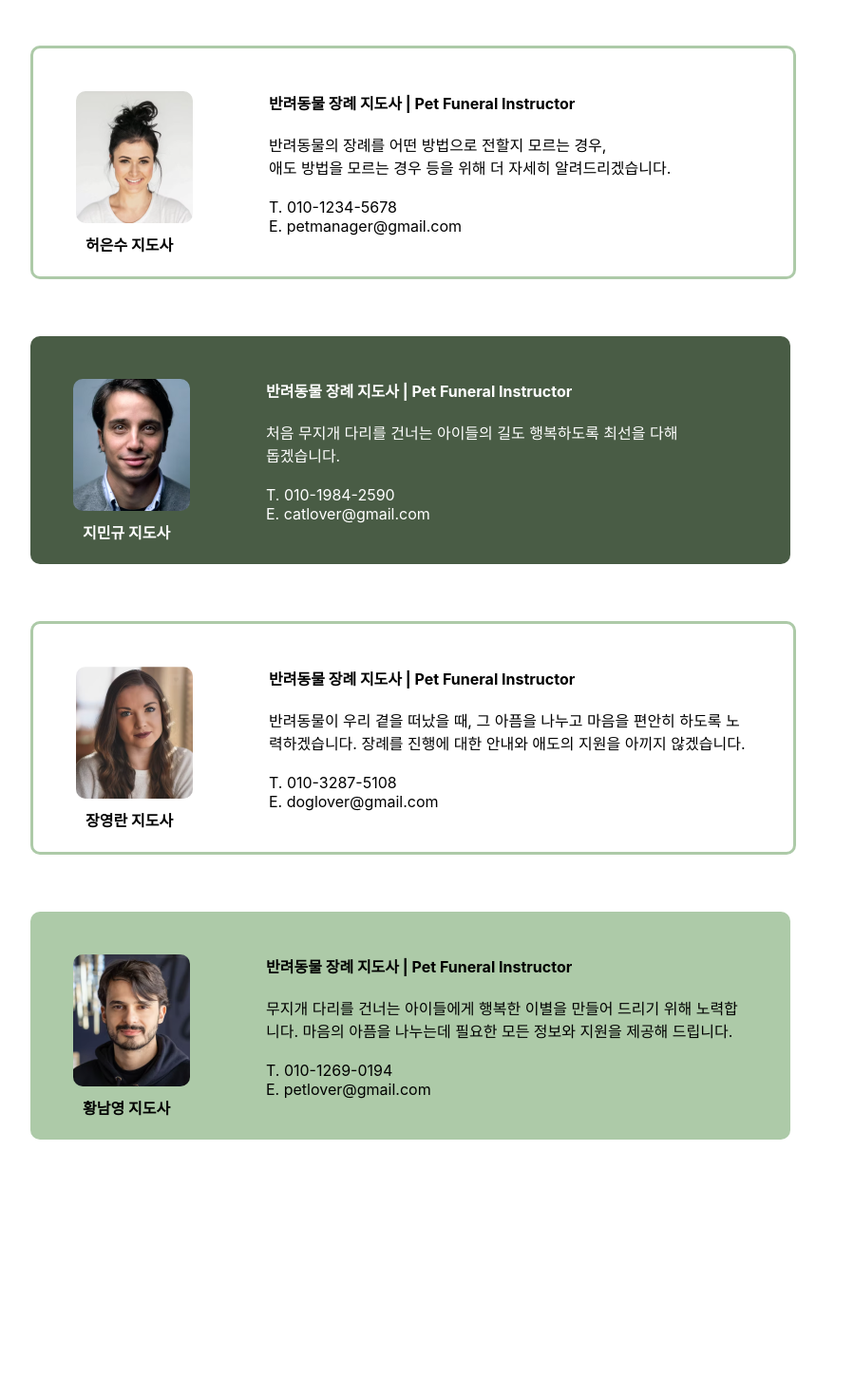
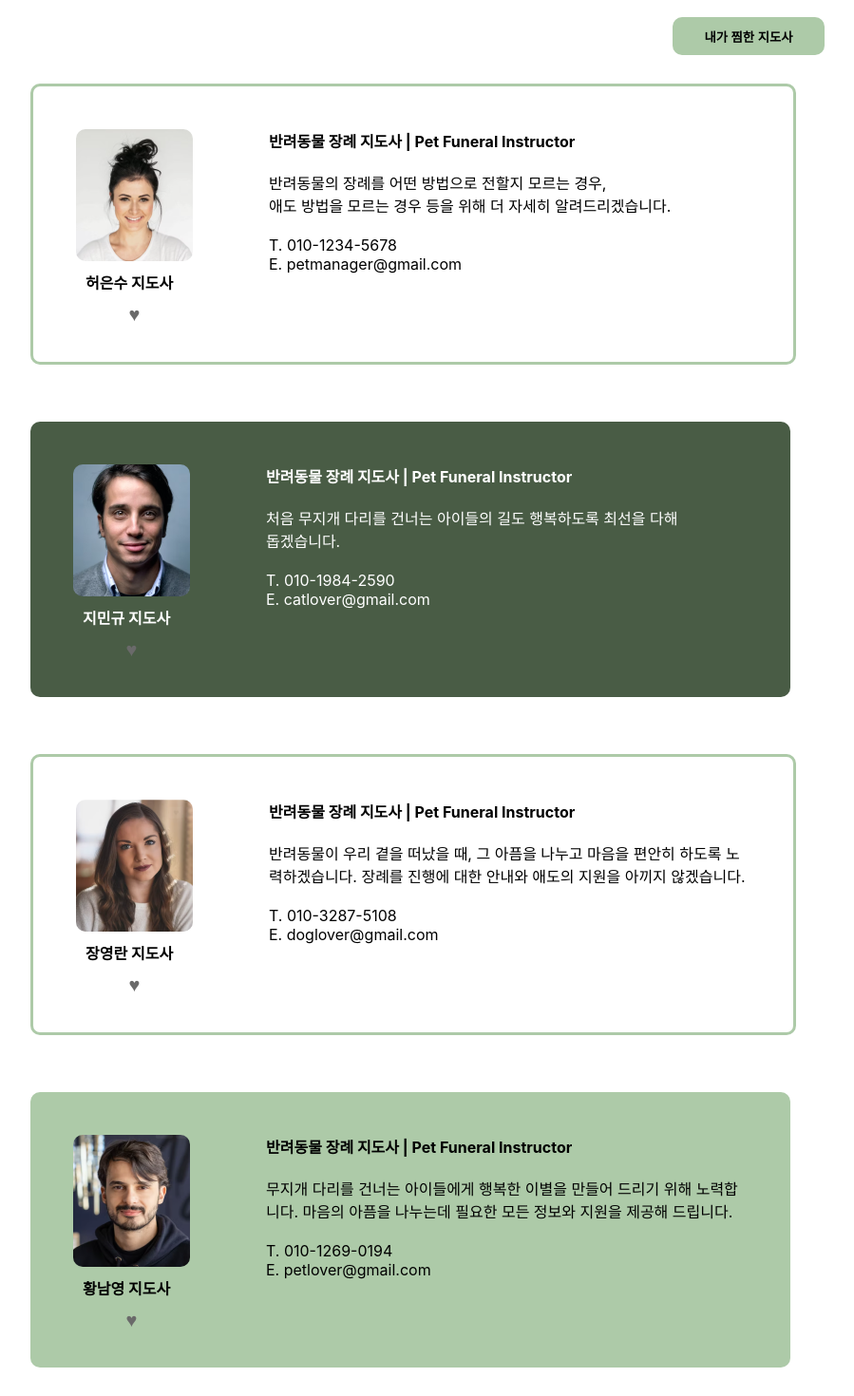
Before and after one commit to 23Software5/FrontEnd, a React (Create React App) app: page /instructor in a window 1280 px wide. Shown: the part 399-1869 px from the top of the page at 95% size, without its empty margins (205-1104 px from the left). Before the commit the page ends 1632 px from the top, so only its background shows below. Built offline with nearby package versions, Linux system fonts and the light colour scheme.

Commit message:
Instructor list like function

```diff
--- a/src/pages/Instructor.js
+++ b/src/pages/Instructor.js
@@ -1,8 +1,29 @@
-import React from "react";
+import React, { useState } from "react";
 import Body from "../components/Body";
 import "../styles/Instructor.css";
 
+
 const Instructor = () => {
+  const [likedInstructors, setLikedInstructors] = useState([]);
+  const [showLikedInstructors, setShowLikedInstructors] = useState(false);
+
+  const toggleLike = (instructorName) => {
+    if (likedInstructors.includes(instructorName)) {
+      setLikedInstructors(
+        likedInstructors.filter((name) => name !== instructorName)
+      );
+    } else {
+      setLikedInstructors([...likedInstructors, instructorName]);
+    }
+  };
+  const showLikedInstructorList = () => {
+    setShowLikedInstructors(true);
+  };
+
+  const hideLikedInstructorList = () => {
+    setShowLikedInstructors(false);
+  };
+
   return (
     <div>
       <div className="img">
@@ -19,11 +40,42 @@ const Instructor = () => {
       <Body />
       <div className="instructor-contain">
         <div className="instructor-col">
+          <div className="instructor-btn-box">
+
+            <button className="instrunctor-btn"  onClick={showLikedInstructorList}>
+              내가 찜한 지도사
+            </button>
+          </div>
+          {showLikedInstructors && (
+        <div className="modal-overlay">
+          <div className="liked-instructor-list">
+            <h2>내가 찜한 지도사</h2>
+            <ul>
+              {likedInstructors.map((instructor) => (
+                <li key={instructor}>{instructor}</li>
+              ))}
+            </ul>
+            <button onClick={hideLikedInstructorList}>Close</button>
+          </div>
+        </div>
+      )}
+
+
           <div className="instrucor-mainbox">
             <div className="instructor-box">
               <div className="instrucor-picname">
                 <img className="instructor-pic" src="../img/instructor1.png" />
                 <span className="instructor-name">허은수 지도사</span>
+                <button
+                  onClick={() => toggleLike("허은수 지도사")}
+                  className={
+                    likedInstructors.includes("허은수 지도사")
+                      ? "like-button liked"
+                      : "like-button"
+                  }
+                >
+                  ♥
+                </button>
               </div>
               <div className="instructor-profile">
                 <span className="instructro-jobn">
@@ -48,6 +100,16 @@ const Instructor = () => {
               <div className="instrucor-picname">
                 <img className="instructor-pic" src="../img/instructor2.png" />
                 <span className="instructor-name"> 지민규 지도사</span>
+                <button
+                  onClick={() => toggleLike("지민규 지도사")}
+                  className={
+                    likedInstructors.includes("지민규 지도사")
+                      ? "like-button liked"
+                      : "like-button"
+                  }
+                >
+                  ♥
+                </button>
               </div>
               <div className="instructor-profile">
                 <span className="instructro-jobn">
@@ -73,6 +135,16 @@ const Instructor = () => {
               <div className="instrucor-picname">
                 <img className="instructor-pic" src="../img/instructor3.png" />
                 <span className="instructor-name">장영란 지도사</span>
+                <button
+                  onClick={() => toggleLike("장영란 지도사")}
+                  className={
+                    likedInstructors.includes("장영란 지도사")
+                      ? "like-button liked"
+                      : "like-button"
+                  }
+                >
+                  ♥
+                </button>
               </div>
               <div className="instructor-profile">
                 <span className="instructro-jobn">
@@ -98,6 +170,16 @@ const Instructor = () => {
               <div className="instrucor-picname">
                 <img className="instructor-pic" src="../img/instructor4.png" />
                 <span className="instructor-name">황남영 지도사</span>
+                <button
+                  onClick={() => toggleLike("황남영 지도사")}
+                  className={
+                    likedInstructors.includes("황남영 지도사")
+                      ? "like-button liked"
+                      : "like-button"
+                  }
+                >
+                  ♥
+                </button>
               </div>
               <div className="instructor-profile">
                 <span className="instructro-jobn">
--- a/src/styles/Instructor.css
+++ b/src/styles/Instructor.css
@@ -14,7 +14,7 @@
 }
 
 .instrucor-mainbox {
-  height: 240px;
+  height: 290px;
   width: 800px;
   border: solid;
   border-color: #adcaa8;
@@ -25,7 +25,7 @@
 }
 
 .instrucor-mainbox2 {
-  height: 240px;
+  height: 290px;
   width: 800px;
 
   background-color: #495c45;
@@ -38,9 +38,33 @@
 .instrucor-mainbox2 span {
   color: white;
 }
+.instructor-btn-box{
+  display: flex;
+justify-content: end;
 
+
+}
+.instrunctor-btn{
+width: 160px;
+height: 40px;
+font-weight: bold;
+background-color: #adcaa8;
+border-radius: 10px;
+border: none;
+cursor: pointer;
+}
+.like-button.liked {
+  color: red;
+}
+.like-button {
+  font-size: 20px;
+  color: #6a6a6a;
+  background-color: transparent;
+  border: none;
+  cursor: pointer;
+}
 .instrucor-mainbox4 {
-  height: 240px;
+  height: 290px;
   width: 800px;
 
   background-color: #adcaa8;
@@ -74,3 +98,47 @@
 .instructro-jobn {
   font-weight: bold;
 }
+.modal-overlay {
+  position: fixed;
+  top: 0;
+  left: 0;
+  width: 100%;
+  height: 100%;
+  background: rgba(0, 0, 0, 0.5);
+  display: flex;
+  justify-content: center;
+  align-items: center;
+  z-index: 999;
+}
+
+.liked-instructor-list {
+  background: white;
+  padding: 40px;
+  border-radius: 8px;
+  box-shadow: 0 0 10px rgba(0, 0, 0, 0.2);
+text-align: center;
+}
+
+.liked-instructor-list ul {
+  list-style: none;
+  padding: 0;
+}
+
+.liked-instructor-list li {
+  margin-bottom: 50px;
+
+}
+
+.liked-instructor-list button {
+  background-color: #ffffff;
+  color: rgb(0, 0, 0);
+  border:1px solid #495c45;
+  font-weight: bold;
+  padding: 8px 16px;
+  cursor: pointer;
+  border-radius: 4px;
+}
+
+.liked-instructor-list button:hover {
+  background-color: #495c45;
+}
```
